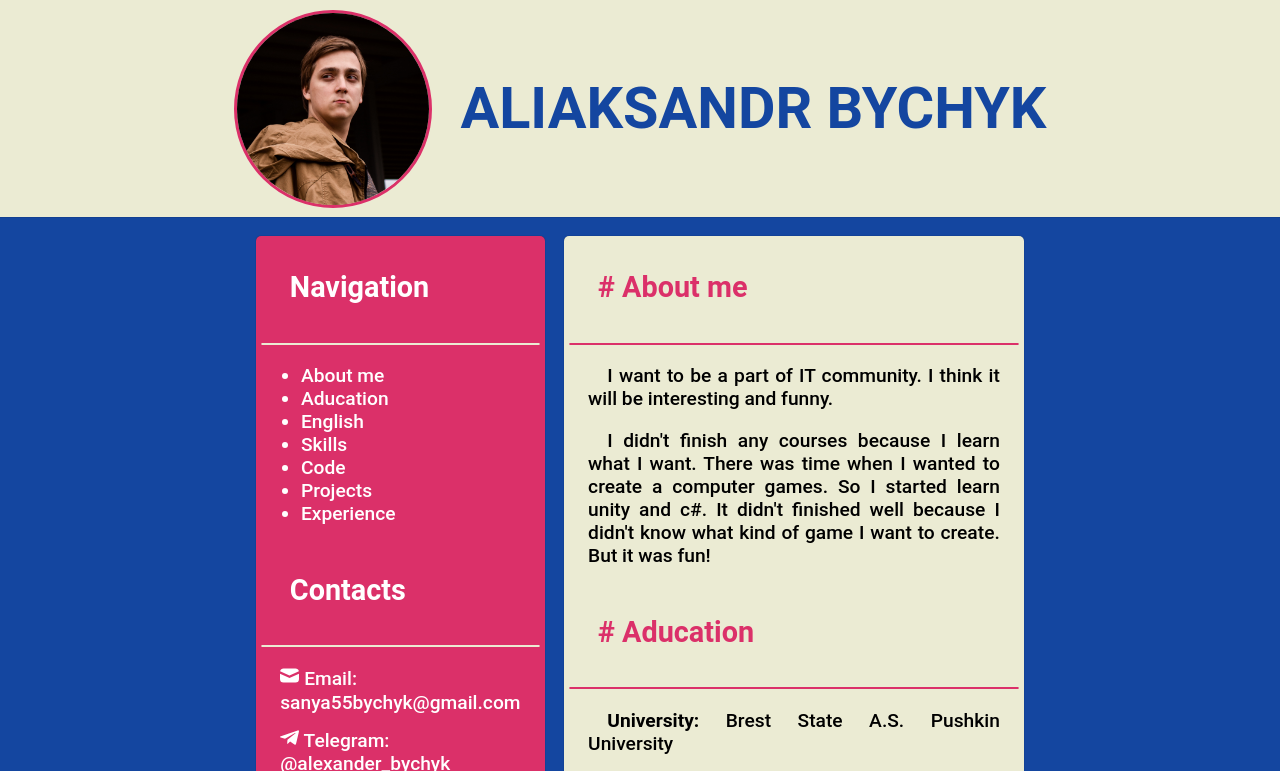
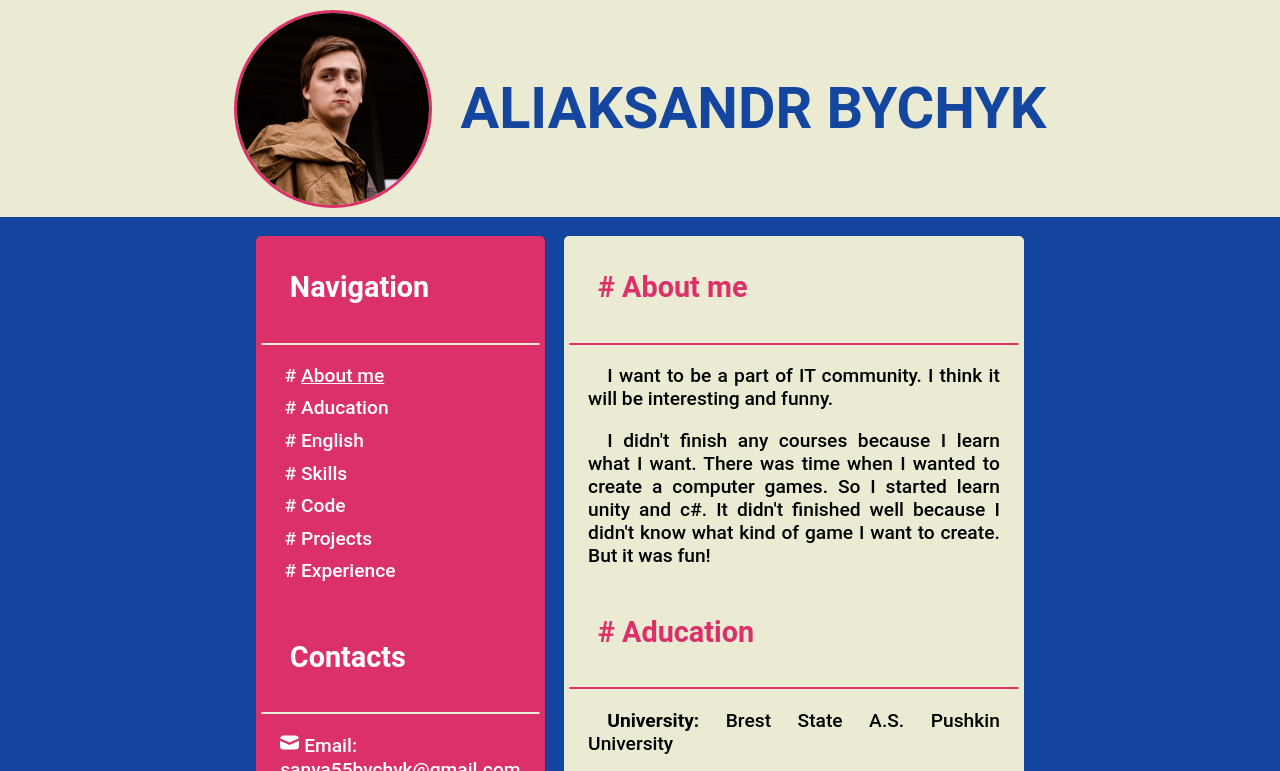
Before and after one commit to Aliaksandr-Bychyk/rsschool-cv, a plain HTML site: page index.html in a window 1280 px wide. In both pictures the pointer is over the link "About me". Shown: the top 771 px of the page. Drawn offline with Linux system fonts and the light colour scheme.

Commit message:
refactor: update styles

```diff
--- a/styles/styles.css
+++ b/styles/styles.css
@@ -79,16 +79,20 @@ body {
   border-radius: 1px;
 }
 
-.navigation-bar {
+.navigation-bar li {
   padding-bottom: 0.5em;
   list-style-type: '# ';
 }
 
-.navigation-bar,
+.navigation-bar
 a:link,
 a:visited {
   color: var(--color-text-secondary);
   text-decoration: none;
+}
+
+.navigation-bar a:hover {
+  text-decoration: underline;
 }
 
 .contacts-list {
@@ -147,6 +151,10 @@ h2 {
 
 .project-link::before {
   content: "🔗 ";
+}
+
+.project-link:hover {
+  text-decoration: underline;
 }
 
 .code {
```
